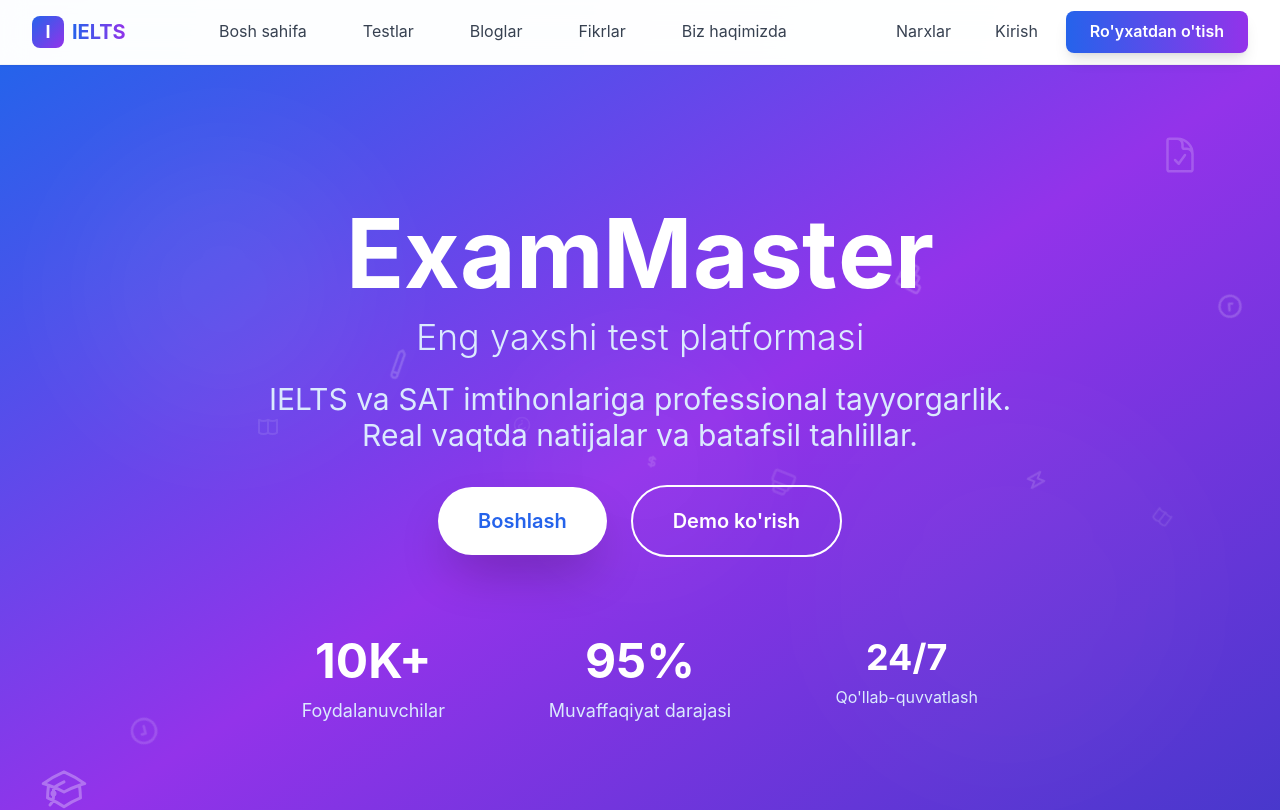
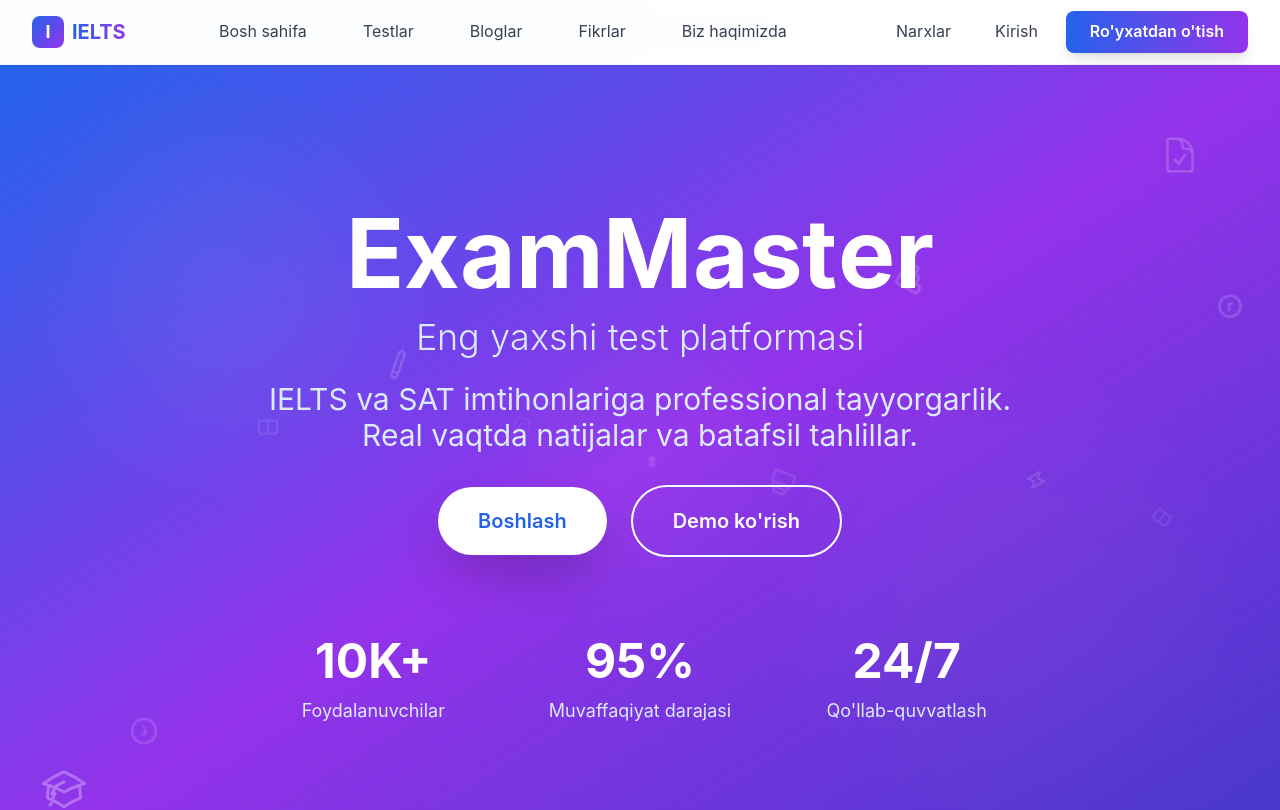
Before and after one commit to Muhammaddiyor2010/IELTS_sayt, a Vue app: page / in a window 1280 px wide. Shown: the top 810 px of the page. Built offline with nearby package versions, Linux system fonts and the light colour scheme; the HTML template or start-up script is replaced by a standard one.

Commit message:
Optimize stats section for sm screens - smaller numbers in 3 columns

```diff
--- a/src/pages/Home.vue
+++ b/src/pages/Home.vue
@@ -84,24 +84,24 @@
                 </div>
 
                 <!-- Stats -->
-                <div class="grid grid-cols-1 sm:grid-cols-3 gap-4 sm:gap-6 md:gap-8 mt-12 sm:mt-16 md:mt-20">
+                <div class="grid grid-cols-1 sm:grid-cols-3 gap-4 sm:gap-3 md:gap-8 mt-12 sm:mt-16 md:mt-20">
                     <div class="text-center">
-                        <div class="text-2xl xs:text-3xl sm:text-4xl md:text-5xl font-bold text-white mb-1 sm:mb-2 md:mb-3">
+                        <div class="text-2xl xs:text-3xl sm:text-2xl md:text-5xl font-bold text-white mb-1 sm:mb-2 md:mb-3">
                             <span class="counter-animation" ref="userCount">0</span>K+
                         </div>
-                        <div class="text-blue-100 text-sm xs:text-base sm:text-lg">Foydalanuvchilar</div>
+                        <div class="text-blue-100 text-sm xs:text-base sm:text-sm md:text-lg">Foydalanuvchilar</div>
                     </div>
                     <div class="text-center">
-                        <div class="text-2xl xs:text-3xl sm:text-4xl md:text-5xl font-bold text-white mb-1 sm:mb-2 md:mb-3">
+                        <div class="text-2xl xs:text-3xl sm:text-2xl md:text-5xl font-bold text-white mb-1 sm:mb-2 md:mb-3">
                             <span class="counter-animation" ref="successRate">0</span>%
                         </div>
-                        <div class="text-blue-100 text-sm xs:text-base sm:text-lg">Muvaffaqiyat darajasi</div>
+                        <div class="text-blue-100 text-sm xs:text-base sm:text-sm md:text-lg">Muvaffaqiyat darajasi</div>
                     </div>
                     <div class="text-center">
-                        <div class="text-3xl md:text-4xl font-bold text-white mb-2">
+                        <div class="text-2xl xs:text-3xl sm:text-2xl md:text-5xl font-bold text-white mb-1 sm:mb-2 md:mb-3">
                             <span class="counter-animation" ref="support">0</span>/7
                         </div>
-                        <div class="text-blue-100">Qo'llab-quvvatlash</div>
+                        <div class="text-blue-100 text-sm xs:text-base sm:text-sm md:text-lg">Qo'llab-quvvatlash</div>
                     </div>
                 </div>
             </div>
```
